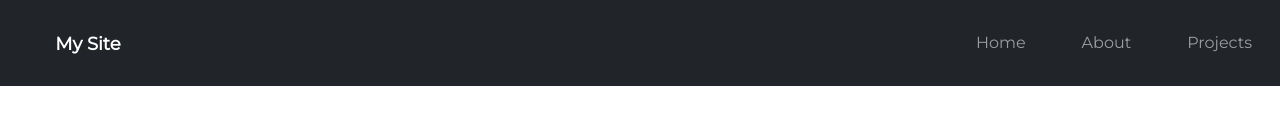
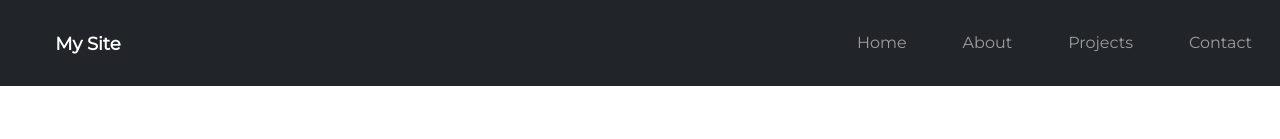
Before and after one commit to Elmosh32/MySite, a plain HTML site: page pages/about.html in a window 1280 px wide. Shown: the top 139 px of the page. Drawn offline with nearby package versions, Linux system fonts and the light colour scheme; a web font is replaced by a local one.

Commit message:
Update about.html

```diff
--- a/pages/about.html
+++ b/pages/about.html
@@ -59,6 +59,9 @@
           </li>
           <li class="nav-item">
             <a class="nav-link" href="projects.html">Projects</a>
+          </li>
+          <li class="nav-item">
+            <a class="nav-link" href="../index.html#footer">Contact</a>
           </li>
         </ul>
       </div>
```
